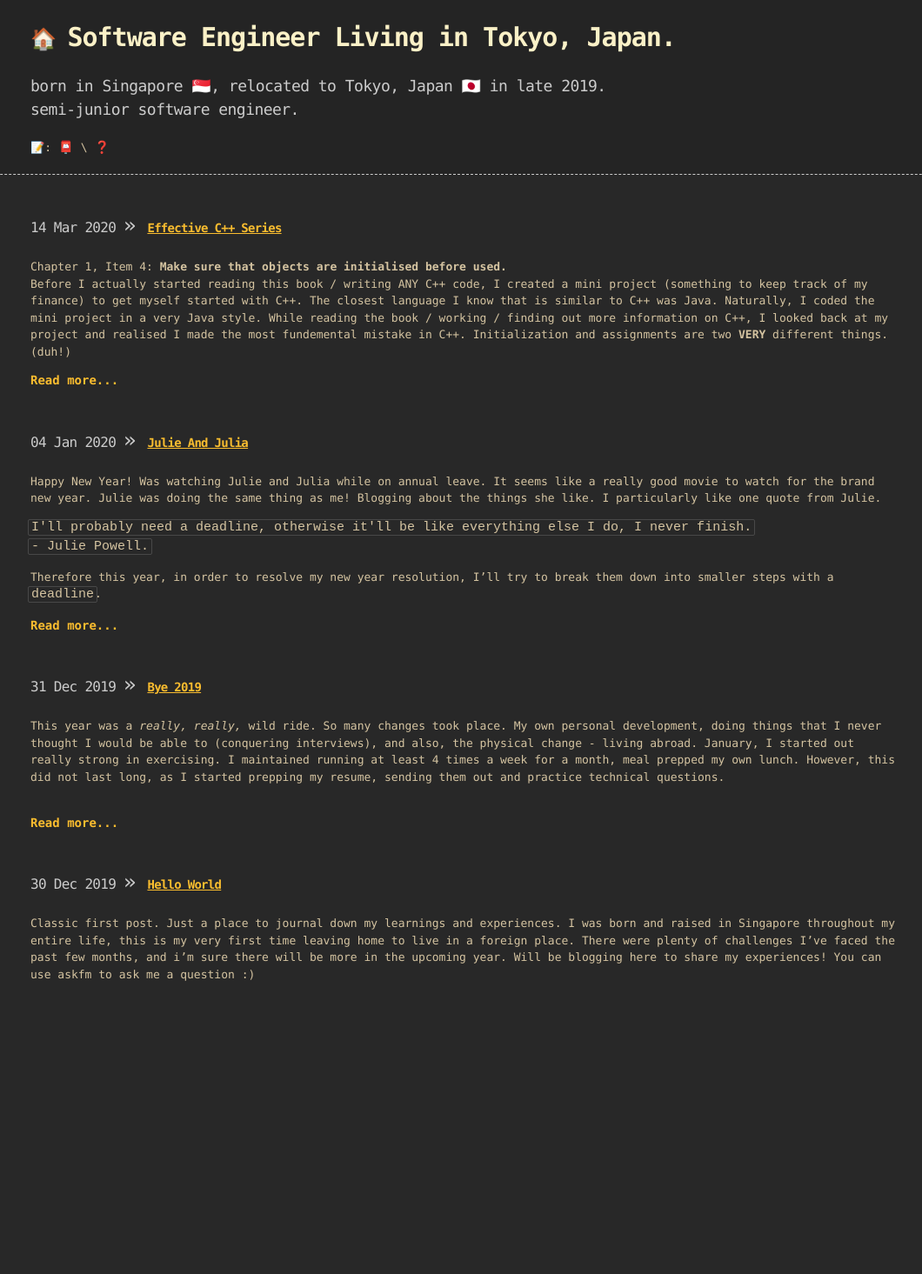
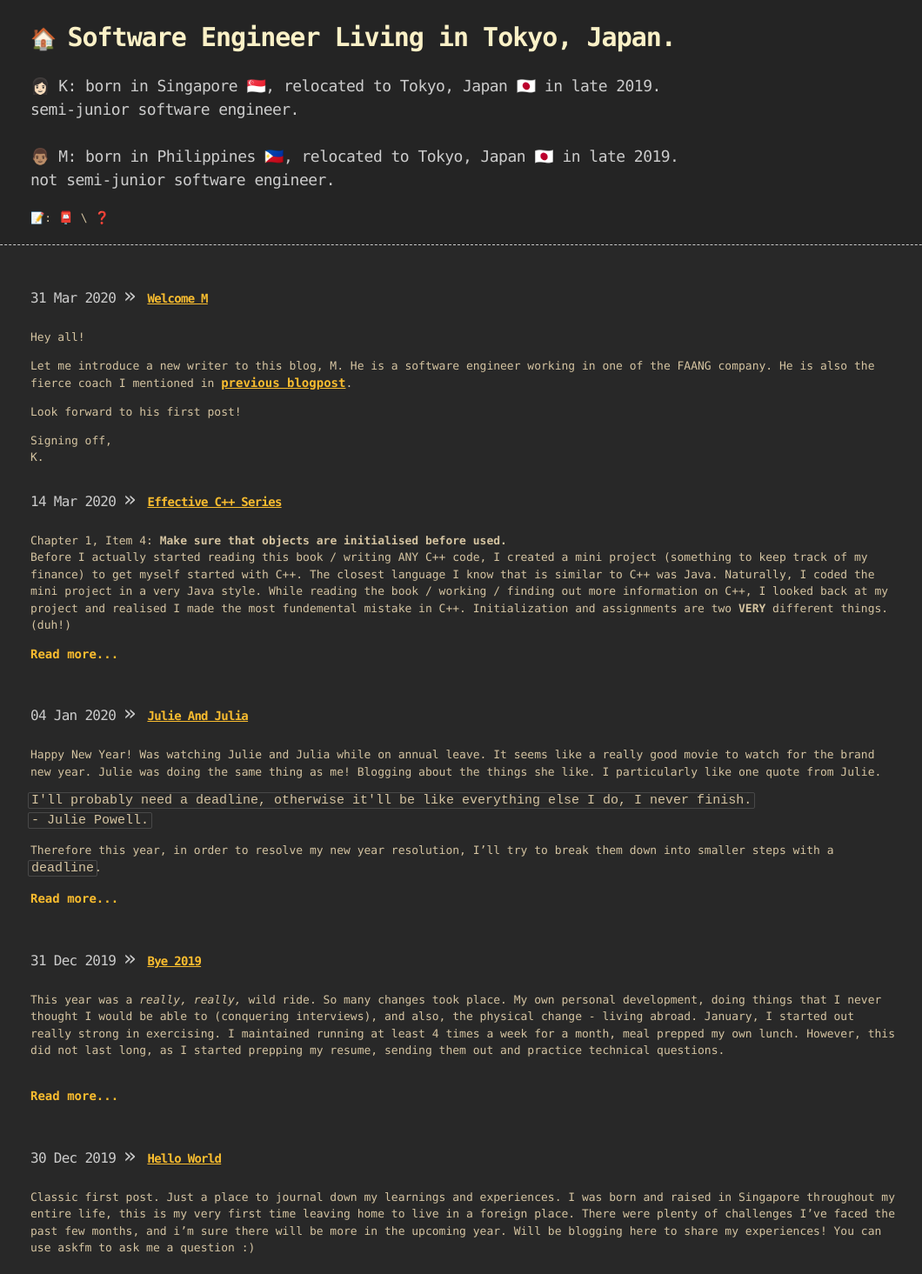
Before and after one commit to livinginjapan/livinginjapan.github.io, a Jekyll site: the page built from index.html, in a window 1280 px wide. Shown: the whole page at 87% size, without its empty margins (105-1165 px from the left). Built offline with Jekyll 4.4.1, drawn with Linux system fonts in a browser that asks for light colours; the list of posts is cut into pages by our own code; before the commit the page ends 1150 px from its top, so only the background shows below that.

Commit message:
new post

```diff
--- a/_config.yml
+++ b/_config.yml
@@ -20,8 +20,10 @@
 
 title: Software Engineer Living in Tokyo, Japan.
 description: >- # this means to ignore newlines until "baseurl:"
-    born in Singapore 🇸🇬, relocated to Tokyo, Japan 🇯🇵 in late 2019. <br>
-    semi-junior software engineer.
+    👩🏻 K: born in Singapore 🇸🇬, relocated to Tokyo, Japan 🇯🇵 in late 2019. <br>
+    semi-junior software engineer.  <br> <br>
+    👨🏽 M: born in Philippines 🇵🇭,  relocated to Tokyo, Japan 🇯🇵 in late 2019. <br>
+    not semi-junior software engineer. <br>
 baseurl: "/" # the subpath of your site, e.g. /blog
 url: "" # the base hostname & protocol for your site, e.g. http://example.com
 #twitter_username: jekyllrb
--- a/_posts/2020-01-03-Julie-and-Julia.markdown
+++ b/_posts/2020-01-03-Julie-and-Julia.markdown
@@ -13,7 +13,7 @@ Happy New Year! Was watching Julie and Julia while on annual leave. It seems lik
 Therefore this year, in order to resolve my new year resolution, I'll try to break them down into smaller steps with a `deadline`.
 <!--more-->
 
-My new year resolutions usually ends up pretty well, except for the fitness / lose weight part. I always keep my new year resolutions short. Approximately 3 per year. I can't multi task at all, which gives me a little problem with the fitness part. I tend to just focus on one thing a day and feel accomplished. For example, if I were to be running diligently, I'll not be coding diligently. But if I'm coding diligently, it means I won't go for a run. That is a huge problem with myself and I hope to tackle that this year. <br><br>
+My new year resolutions usually ends up pretty well, except for the fitness / lose weight part. I always keep my new year resolutions short. Approximately 3 per year. <br><br>
 
 I will keep my new year resolutions for myself, but I'll share the plans here for self-improvement. <br>
 
--- /dev/null
+++ b/_posts/2020-03-31-Welcome-M..markdown
@@ -0,0 +1,17 @@
+---
+layout: default
+slug:  "Welcome M."
+date:   2020-03-31 22:14:00 +0900 //YYY--mm-dd
+permalink: /:year-:month-:day/:title
+is_post: true
+---
+
+Hey all!
+
+Let me introduce a new writer to this blog, M. He is a software engineer working in one of the FAANG company.
+He is also the fierce coach I mentioned in [previous blogpost](. https://livinginjapan.github.io/2019-12-31/Bye-2019).
+
+Look forward to his first post!
+
+Signing off, <br>
+K.
```
